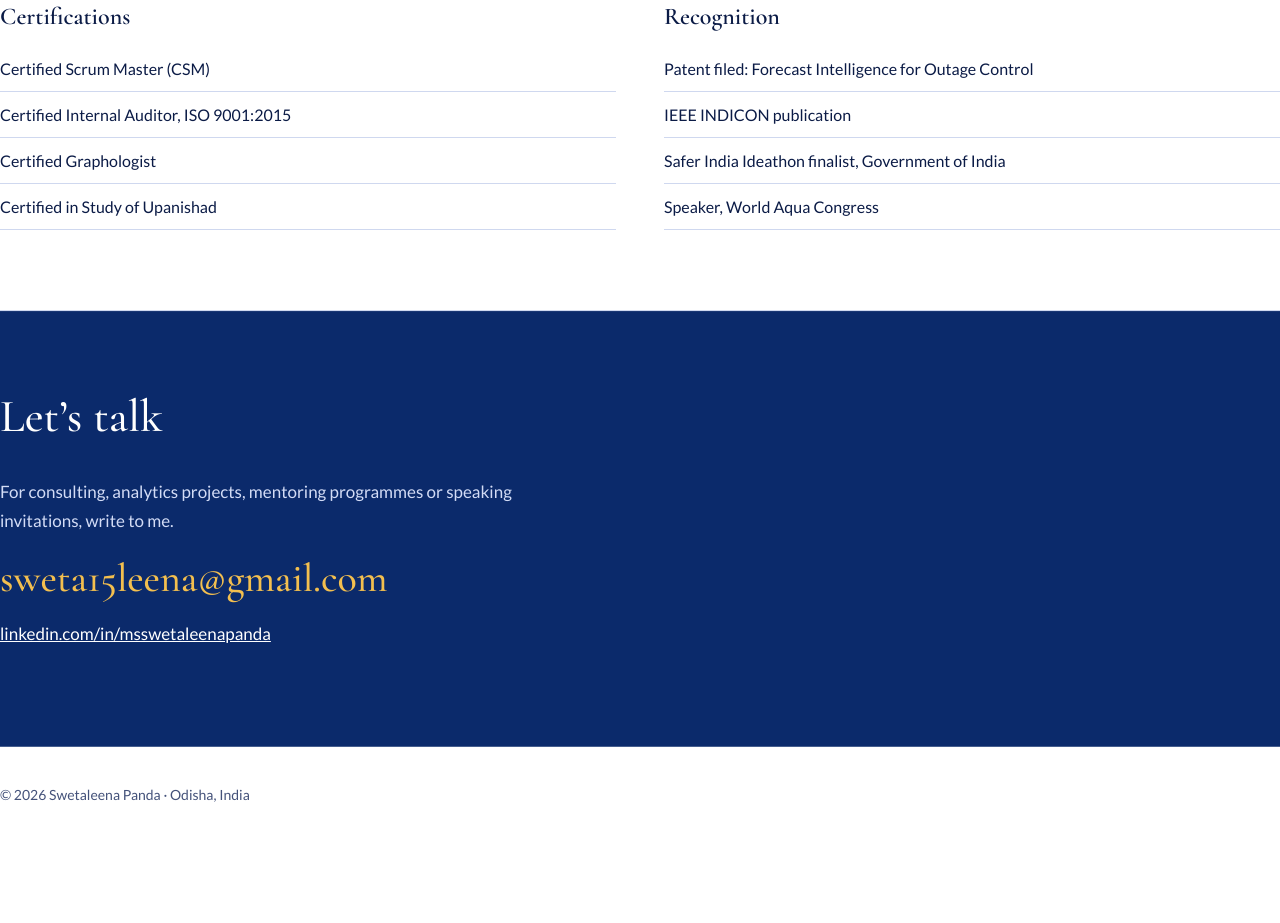
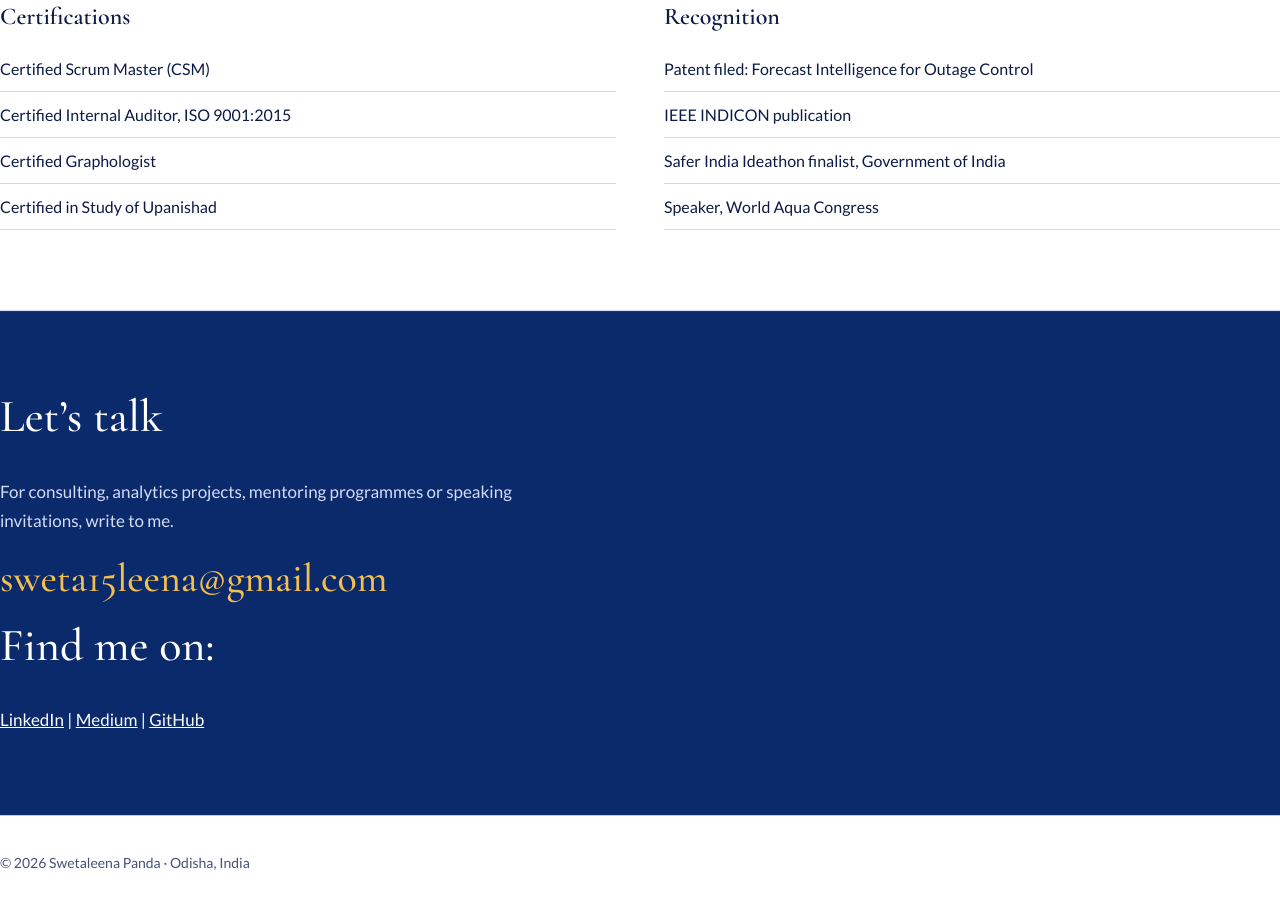
Before and after one commit to swetaleena/swetaleena.github.io, a plain HTML site: page index.html in a window 1280 px wide. Shown: the part 6654-7577 px from the top of the page. Before the commit the page ends 7508 px from the top, so only its background shows below. Drawn offline with nearby package versions, Linux system fonts and the light colour scheme.

Commit message:
Enhance contact section with social links
Added social media links for LinkedIn, Medium, and GitHub.

```diff
--- a/index.html
+++ b/index.html
@@ -238,7 +238,12 @@ footer{padding:36px 0 48px;font-size:14px;color:var(--muted)}
   <h2>Let’s talk</h2>
   <p class="muted" style="max-width:560px">For consulting, analytics projects, mentoring programmes or speaking invitations, write to me.</p>
   <p><a class="big" href="mailto:sweta15leena@gmail.com">sweta15leena@gmail.com</a></p>
-  <p><a href="https://linkedin.com/in/msswetaleenapanda">linkedin.com/in/msswetaleenapanda</a></p>
+  <h2>Find me on:</h2>
+  <div class="social-links">
+  <a href="https://linkedin.com/in/msswetaleenapanda" target="_blank" rel="noopener noreferrer">LinkedIn</a> |
+  <a href="https://medium.com/@itzswetaleena" target="_blank" rel="noopener noreferrer">Medium</a> |
+  <a href="https://github.com/swetaleena" target="_blank" rel="noopener noreferrer">GitHub</a>
+</div>
 </section>
 </main>
 
```
